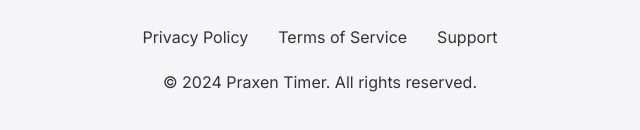
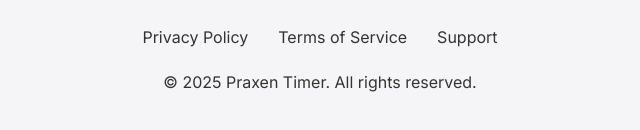
Before and after one commit to PraxenApp/Praxen, a plain HTML site: page index.html in a window 1280 px wide. Shown: the part 2209-2339 px from the top of the page, 320-960 px from the left. Drawn offline with Linux system fonts and the light colour scheme.

Commit message:
Update index.html

```diff
--- a/index.html
+++ b/index.html
@@ -152,7 +152,7 @@
                     <a href="terms-of-service.html">Terms of Service</a>
                     <a href="#support">Support</a>
                 </div>
-                <p>© 2024 Praxen Timer. All rights reserved.</p>
+                <p>© 2025 Praxen Timer. All rights reserved.</p>
             </div>
         </div>
     </footer>
```
